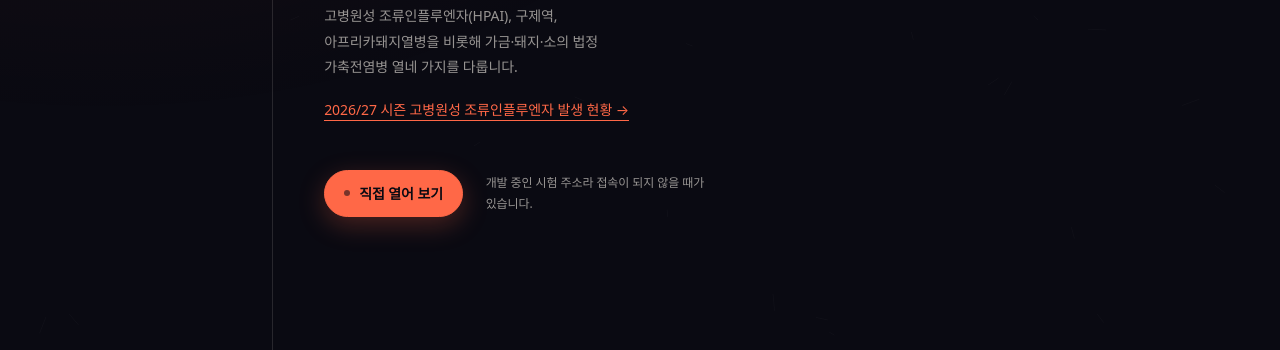
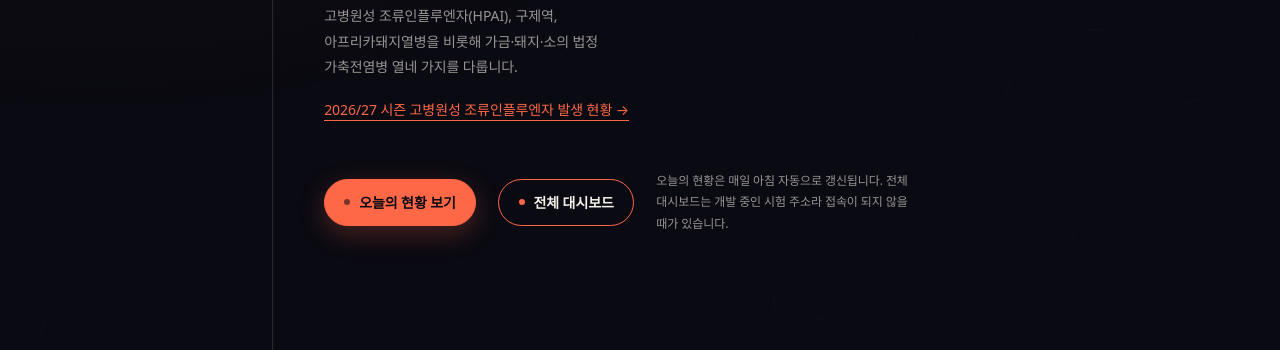
Before and after one commit to tajogood/larix, a plain HTML site: page product.html in a window 1280 px wide. Shown: the part 421-771 px from the top of the page. Drawn offline with Linux system fonts and the light colour scheme; a web font is replaced by a local one.

Commit message:
일일 현황판(ldt-daily) 링크 추가
tajogood.github.io/ldt-daily 는 주소가 고정이고 매일 자동 갱신되므로
터널 주소보다 안전한 공개 목적지다. 세 페이지에서 1차 링크로 걸었다.

- index 제품 란: 직접 열어 보기 → 오늘의 현황
- product: 오늘의 현황 보기(주)와 전체 대시보드(부)로 분리
- hpai: 머리에 "매일 아침 갱신되는 현황판" 링크 추가.
  멈춘 11-13 숫자가 현황인 척하지 않도록 살아 있는 출처를 먼저 가리킨다

터널 주소 링크는 남겨 두되 보조로 내리고, 갱신 주기를 문구에 명시.

Co-Authored-By: Claude Opus 5 <noreply@anthropic.com>
Claude-Session: https://claude.ai/code/session_01NMPDhgo2wAv4rGRpvhtPa8

```diff
--- a/product.html
+++ b/product.html
@@ -378,8 +378,9 @@ h1{
       <p class="scope">고병원성 조류인플루엔자(HPAI), 구제역, 아프리카돼지열병을 비롯해 가금·돼지·소의 법정 가축전염병 열네 가지를 다룹니다.</p>
       <p class="scope"><a href="/hpai.html" style="color:var(--coral);text-decoration:none;border-bottom:1px solid var(--coral);padding-bottom:.1em">2026/27 시즌 고병원성 조류인플루엔자 발생 현황 →</a></p>
       <div class="openrow">
-        <a class="open" href="https://grammar-prefers-seats-possible.trycloudflare.com/" target="_blank" rel="noopener"><span class="dot" aria-hidden="true"></span>직접 열어 보기</a>
-        <p class="note">개발 중인 시험 주소라 접속이 되지 않을 때가 있습니다.</p>
+        <a class="open" href="https://tajogood.github.io/ldt-daily/" target="_blank" rel="noopener"><span class="dot" aria-hidden="true"></span>오늘의 현황 보기</a>
+        <a class="open" href="https://grammar-prefers-seats-possible.trycloudflare.com/" target="_blank" rel="noopener" style="background:none;color:var(--text);box-shadow:none"><span class="dot" aria-hidden="true" style="background:var(--coral);opacity:1"></span>전체 대시보드</a>
+        <p class="note">오늘의 현황은 매일 아침 자동으로 갱신됩니다. 전체 대시보드는 개발 중인 시험 주소라 접속이 되지 않을 때가 있습니다.</p>
       </div>
     </div>
   </div>
```
Also changed, not shown: hpai.html (+7 -2 lines), index.html (+1 -1 lines).
